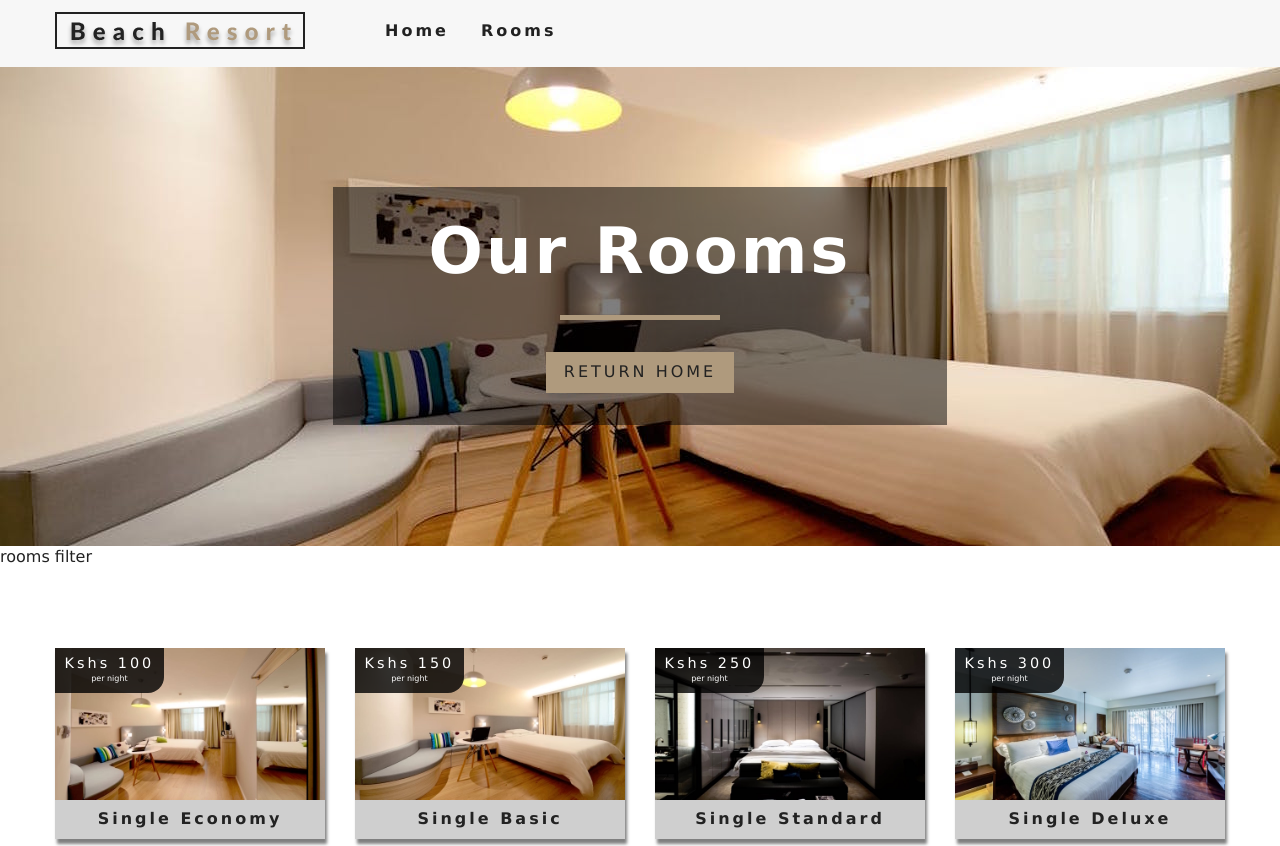
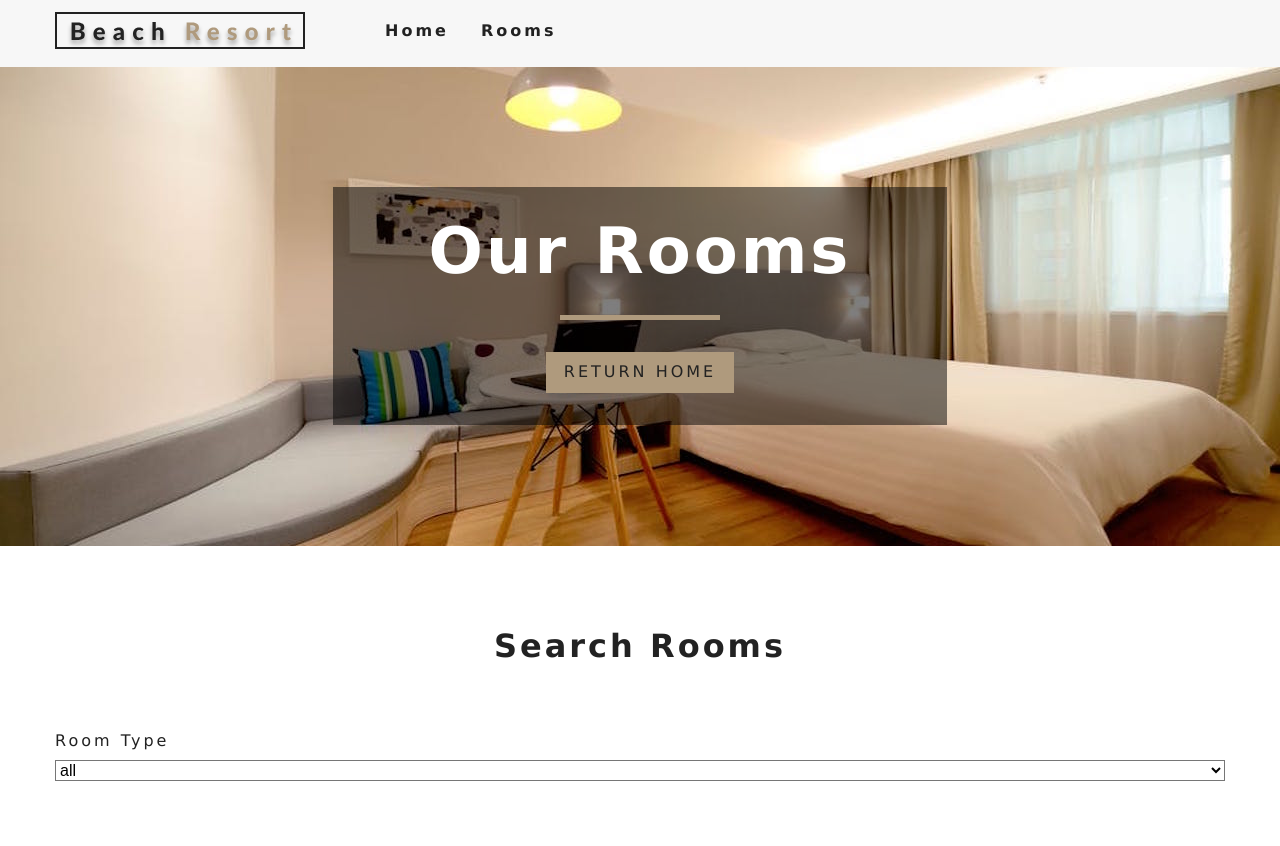
Before and after one commit to PeterOsoo/react-project-resort, a React (Create React App) app: page /rooms in a window 1280 px wide. Shown: the top 846 px of the page. Built offline with nearby package versions, Linux system fonts and the light colour scheme; the HTML template or start-up script is replaced by a standard one.

Commit message:
Get Unique Values & filter by type

```diff
--- a/src/components/RoomsFilter.js
+++ b/src/components/RoomsFilter.js
@@ -2,11 +2,61 @@
 import { RoomContext } from "../context"
 import Title from "./Title"
 
-function RoomsFilter() {
+// get all unique values
+const getUnique = (items, value) => {
+	// set only accepts unique values
+	return [...new Set(items.map(item => item[value]))]
+}
+
+function RoomsFilter({ rooms }) {
 	const context = useContext(RoomContext)
-	console.log(context)
+	// console.log(context)
 
-	return <div>rooms filter</div>
+	const {
+		handleChange,
+		type,
+		capacity,
+		price,
+		minPrice,
+		maxPrice,
+		minSize,
+		maxSize,
+		breakfast,
+		pets,
+	} = context
+
+	// get unique types
+	let types = getUnique(rooms, "type")
+	// add all
+	types = ["all", ...types]
+	// map to jsx
+	types = types.map((item, index) => (
+		<option key={index} value={item}>
+			{item}
+		</option>
+	))
+
+	return (
+		<section className="filter-container">
+			<Title title="search rooms" />
+			<form className="filter-form">
+				{/* select type */}
+				<div className="form-group">
+					<label htmlFor="type">room type</label>
+					<select
+						name="type"
+						id="type"
+						onChange={handleChange}
+						className="form-control"
+						value={type}
+					>
+						{types}
+					</select>
+				</div>
+				{/* end of select type */}
+			</form>
+		</section>
+	)
 }
 
 export default RoomsFilter
--- a/src/context.js
+++ b/src/context.js
@@ -69,7 +69,7 @@
 		const target = event.target
 		const value = target.type === "checkbox" ? target.checked : target.value
 		const name = target.name
-		console.log(name, value)
+		// console.log(name, value)
 
 		this.setState(
 			{
@@ -90,6 +90,16 @@
 			breakfast,
 			pets,
 		} = this.state
+		let tempRooms = [...rooms]
+
+		// filter by type
+		if (type !== "all") {
+			tempRooms = tempRooms.filter(room => room.type === type)
+		}
+
+		this.setState({
+			sortedRooms: tempRooms,
+		})
 	}
 
 	render() {
```
